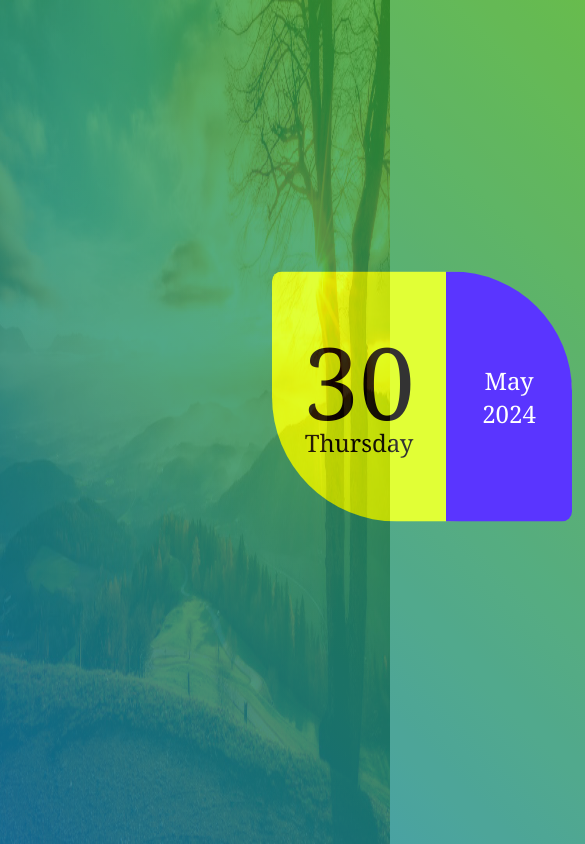
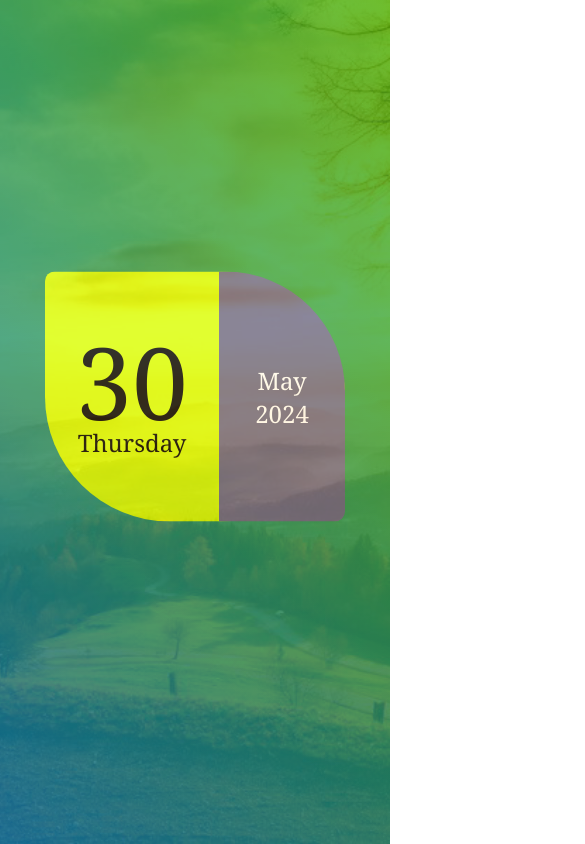
Before and after one commit to gabriellogiudice96/Calendar, a plain HTML site: page index.html in a window 390 px wide. Shown: the top 844 px of the page, 585 px wide, since content can reach past the window. Drawn offline with Linux system fonts and the light colour scheme.

Commit message:
Update style.css
responsive

```diff
--- a/style.css
+++ b/style.css
@@ -1,3 +1,4 @@
+
 *{
     margin: 0;
     padding: 0;
@@ -11,12 +12,13 @@ body{
     overflow-x: hidden;
 
 }
+
+
 .hero{
-  width: 100%;
   height: 100%;
-  min-width: 100vh;
   background: linear-gradient(45deg, #0e7fb3, #4bb306);
   filter: opacity(0.80);
+  background-size: cover;
   display: flex;
   align-items: center;
   justify-content: center;
@@ -27,6 +29,7 @@ img{
     position: absolute;
     width: 100%;
     height: 100%;
+    object-fit: cover;
 }
 
 
@@ -53,7 +56,7 @@ img{
 
 .right{
     width: 42%;
-    background: #3103ff;
+    background: #6d6883;
     color: #fff;
     border-top-right-radius: 120px;
     border-bottom-right-radius: 10px;
```
